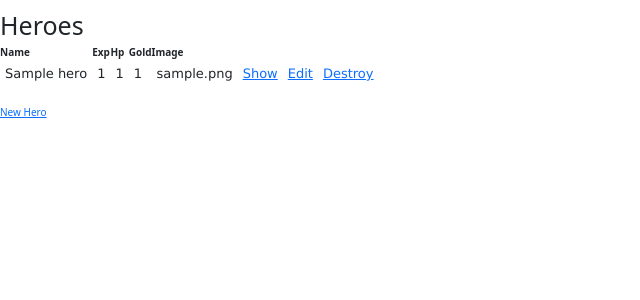
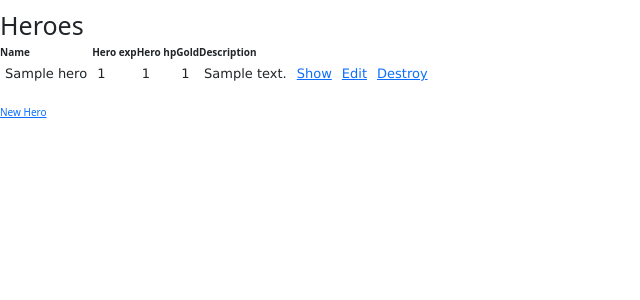
Before and after one commit to alexblattner/Jama, a Rails app: page /heroes in a window 1280 px wide. Shown: the part 80-380 px from the top of the page, without its empty margins (0-640 px from the left). Run offline with Rails 7, Linux system fonts and the light colour scheme; a user stored in the database is signed in; tables that the repository leaves empty hold one stand-in row (values such as "Sample post"); style sheets or scripts are compiled from the project's sources; some libraries are stand-ins or nearby versions; some web fonts are replaced.

Commit message:
lastest change

```diff
--- a/app/controllers/heroes_controller.rb
+++ b/app/controllers/heroes_controller.rb
@@ -69,6 +69,6 @@ class HeroesController < ApplicationController
 
     # Never trust parameters from the scary internet, only allow the white list through.
     def hero_params
-      params.require(:hero).permit(:name, :exp, :hp, :gold, :image)
+      params.require(:hero).permit(:name, :hero_exp, :hero_hp, :gold, :description)
     end
 end
--- a/app/models/hero.rb
+++ b/app/models/hero.rb
@@ -1,3 +1,2 @@
 class Hero < ApplicationRecord
-    has_many :packages
 end
--- a/app/views/heroes/index.html.erb
+++ b/app/views/heroes/index.html.erb
@@ -6,10 +6,10 @@
   <thead>
     <tr>
       <th>Name</th>
-      <th>Exp</th>
-      <th>Hp</th>
+      <th>Hero exp</th>
+      <th>Hero hp</th>
       <th>Gold</th>
-      <th>Image</th>
+      <th>Description</th>
       <th colspan="3"></th>
     </tr>
   </thead>
@@ -18,10 +18,10 @@
     <% @heroes.each do |hero| %>
       <tr>
         <td><%= hero.name %></td>
-        <td><%= hero.exp %></td>
-        <td><%= hero.hp %></td>
+        <td><%= hero.hero_exp %></td>
+        <td><%= hero.hero_hp %></td>
         <td><%= hero.gold %></td>
-        <td><%= hero.image %></td>
+        <td><%= hero.description %></td>
         <td><%= link_to 'Show', hero %></td>
         <td><%= link_to 'Edit', edit_hero_path(hero) %></td>
         <td><%= link_to 'Destroy', hero, method: :delete, data: { confirm: 'Are you sure?' } %></td>
--- a/config/database.yml
+++ b/config/database.yml
@@ -21,7 +21,6 @@ default: &default
   # For details on connection pooling, see Rails configuration guide
   # https://guides.rubyonrails.org/configuring.html#database-pooling
   pool: <%= ENV.fetch("RAILS_MAX_THREADS") { 5 } %>
-
 
 
 development:
--- a/config/routes.rb
+++ b/config/routes.rb
@@ -1,10 +1,10 @@
 Rails.application.routes.draw do
+  resources :heroes
   resources :packages
   resources :games
   resources :levels
   resources :events
   resources :doors
-  resources :heroes
   resources :users
   resources :gamestates
   resources :sessions
--- a/db/migrate/20200321180103_create_heroes.rb
+++ b/db/migrate/20200401043526_create_heroes.rb
@@ -2,10 +2,10 @@ class CreateHeroes < ActiveRecord::Migration[6.0]
   def change
     create_table :heroes do |t|
       t.string :name
-      t.integer :exp
-      t.integer :hp
+      t.integer :hero_exp
+      t.integer :hero_hp
       t.integer :gold
-      t.string :image
+      t.string :description
 
       t.timestamps
     end
```
Also changed, not shown: app/views/heroes/_form.html.erb (+6 -6 lines), app/views/heroes/show.html.erb (+6 -6 lines), test/controllers/heroes_controller_test.rb (+2 -2 lines), test/controllers/heros_controller_test.rb (deleted, +0 -48 lines), test/fixtures/heroes.yml (+6 -6 lines), test/system/heroes_test.rb (+6 -6 lines), test/test_helper.rb (+1 -1 lines), app/views/heroes/_hero.json.jbuilder, db/schema.rb.
